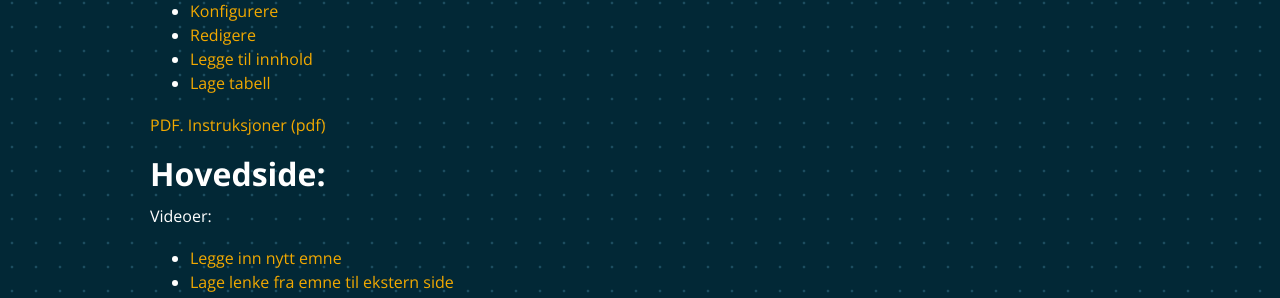
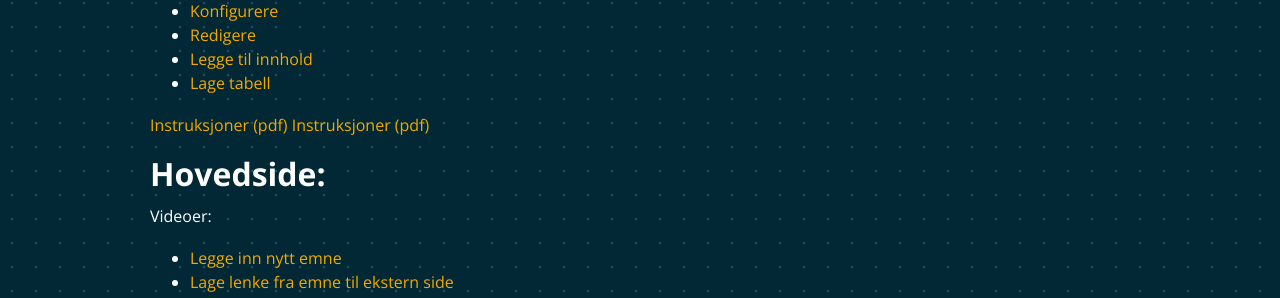
Before and after one commit to uit-econ/uit-econ.github.io, a Jekyll site: the page built from github-ressurser.md, in a window 1280 px wide. Shown: the part 321-619 px from the top of the page. Built offline with Jekyll 4.4.1, drawn with Linux system fonts in a browser that asks for light colours; our own code applies the rules of GitHub Pages for plain Markdown files.

Commit message:
Update github-ressurser.md

```diff
--- a/github-ressurser.md
+++ b/github-ressurser.md
@@ -12,7 +12,7 @@ Videoer:
 * [Legge til innhold](https://titlon.uit.no/hht/git-res/es/video/4.mp4)
 * [Lage tabell](https://titlon.uit.no/hht/git-res/es/video/5.mp4)
 
-<a href="username.github.io/folder/document.pdf" target="_blank">PDF.</a>
+<a href="https://titlon.uit.no/hht/git-res/es/emneside.pdf" target="_blank">Instruksjoner (pdf)</a>
 [Instruksjoner (pdf)](https://titlon.uit.no/hht/git-res/es/emneside.pdf){:target="blank"}
 
 
```
